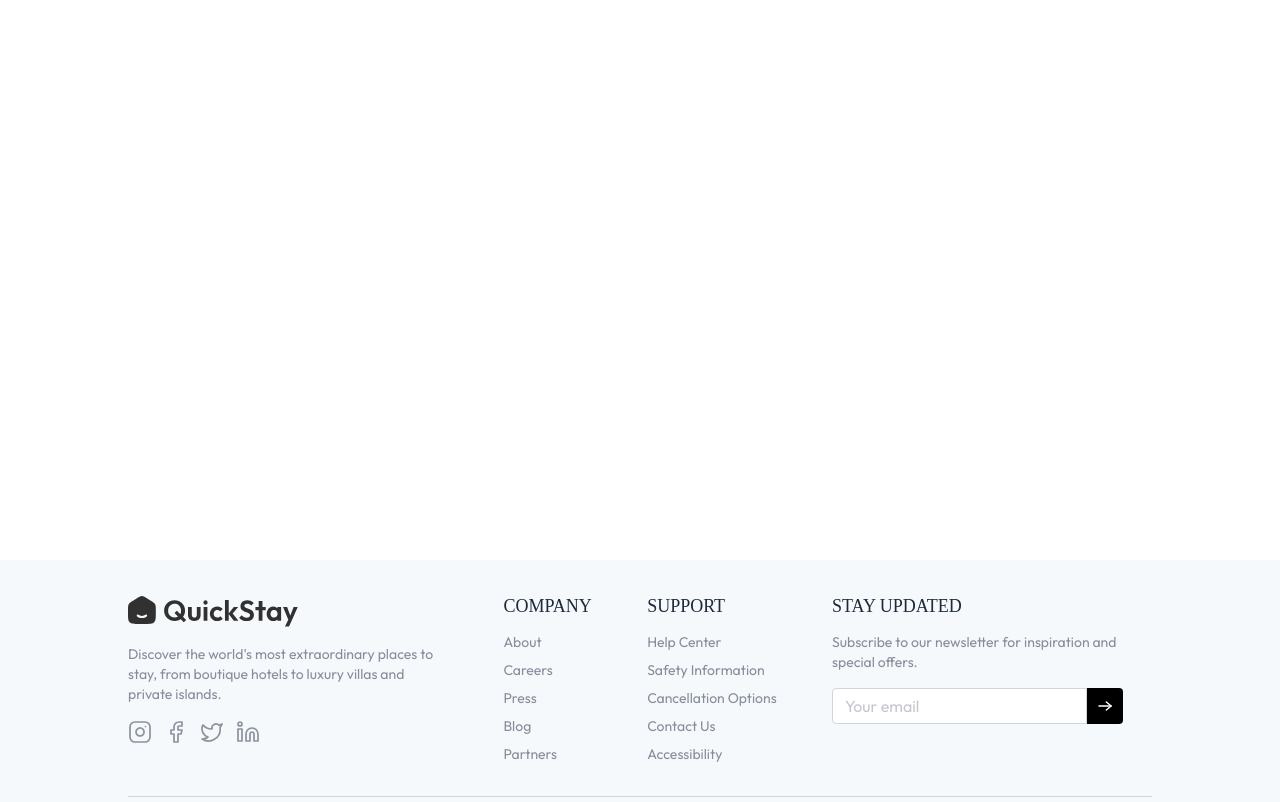
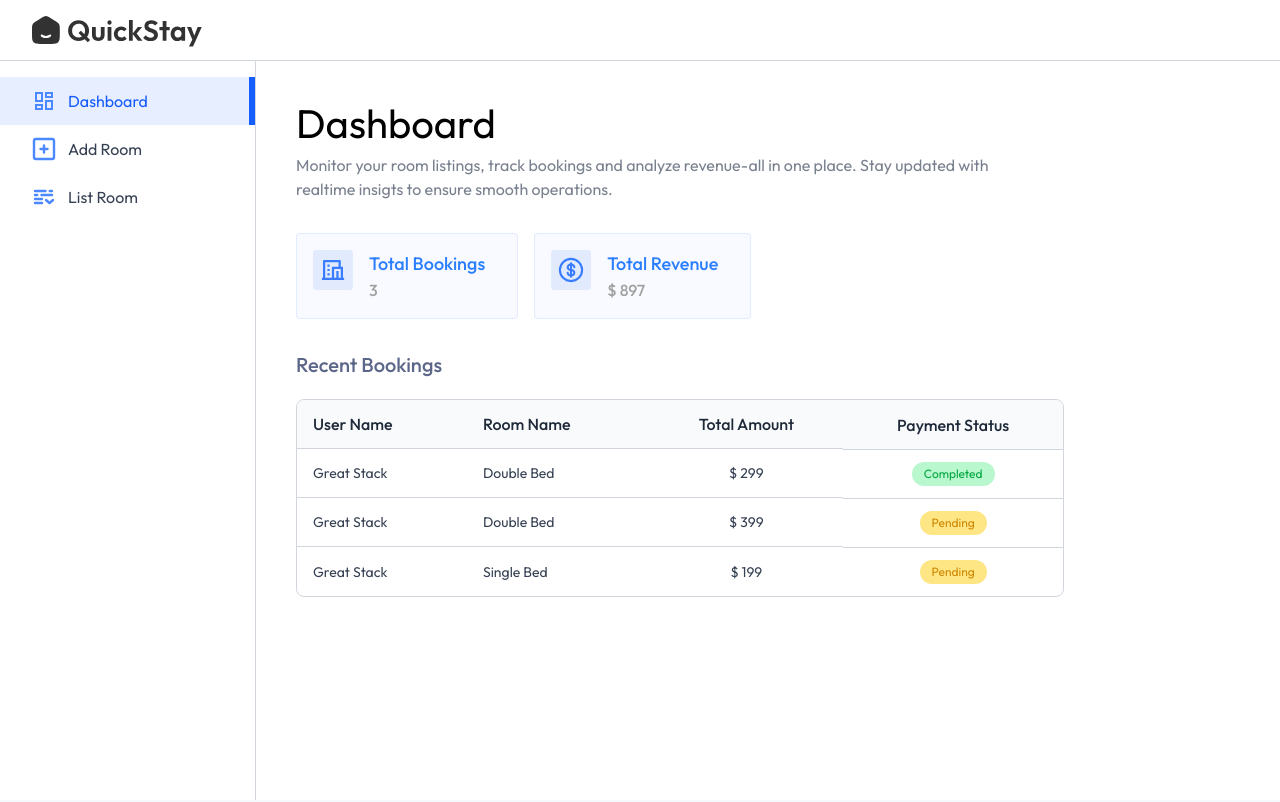
Before and after one commit to abhijitradhakrishnan/Hotel-Booking-Website, a React (Vite) app in the folder client/: page /owner in a window 1280 px wide. Shown: the top 802 px of the page. Built offline with nearby package versions, Linux system fonts and the light colour scheme; a web font is replaced by a local one.

Commit message:
feat: add hotelOwner Dashboard and Layout pages with Navbar and Sidebar components

```diff
--- a/client/src/App.jsx
+++ b/client/src/App.jsx
@@ -7,6 +7,10 @@ import AllRooms from './pages/AllRooms';
 import RoomDetails from './pages/RoomDetails';
 import MyBookings from './pages/MyBookings';
 import HotelReg from './components/HotelReg';
+import Layout from './pages/hotelOwner/Layout';
+import Dashboard from './pages/hotelOwner/Dashboard';
+import AddRoom from './pages/hotelOwner/AddRoom';
+import ListRoom from './pages/hotelOwner/ListRoom';
 
 const App = () => {
 
@@ -25,6 +29,12 @@ const App = () => {
            <Route path='/rooms' element={<AllRooms/>}/>
            <Route path='/rooms/:id' element={<RoomDetails/>}/>
            <Route path='/my-bookings' element={<MyBookings/>}/>
+           {/* Owner Layout  */}
+           <Route path='/owner' element={<Layout/>}>
+              <Route index element={<Dashboard/>}/>
+              <Route path='add-room' element={<AddRoom/>}/>
+              <Route path='list-room' element={<ListRoom/>}/>
+           </Route>
         </Routes>
       </div>
       <Footer />
--- /dev/null
+++ b/client/src/components/hotelOwner/Navbar.jsx
@@ -0,0 +1,17 @@
+import React from 'react'
+import { Link } from 'react-router-dom'
+import { assets } from '../../assets/assets'
+import { UserButton } from '@clerk/clerk-react'
+
+const Navbar = () => {
+  return (
+    <div className='flex items-center justify-between px-4 md:px-8 border-b border-gray-300 py-3 bg-white transition-all duration-300'>
+      <Link to='/'>
+        <img src={assets.logo} alt="logo" className='h-9 invert opacity-80'/>
+      </Link>
+      <UserButton />
+    </div>
+  )
+}
+
+export default Navbar
--- /dev/null
+++ b/client/src/components/hotelOwner/Sidebar.jsx
@@ -0,0 +1,25 @@
+import React from 'react'
+import { assets } from '../../assets/assets'
+import { NavLink } from 'react-router-dom'
+
+const Sidebar = () => {
+
+    const sideBarLinks = [
+        {name: "Dashboard", path: "/owner", icon: assets.dashboardIcon},
+        {name: "Add Room", path: "/owner/add-room", icon: assets.addIcon},
+        {name: "List Room", path: "/owner/list-room", icon: assets.listIcon},
+    ]
+
+  return (
+    <div className='md:w-64 w-16 border-r h-full text-base border-gray-300 pt-4 flex flex-col transition-all duration-300'>
+      {sideBarLinks.map((item, index)=>(
+        <NavLink to={item.path} key={index} end='/owner' className={({isActive})=>`flex items-center py-3 px-4 md:px-8 gap-3 ${isActive ? "border-r-4 md:border-r-[6px] bg-blue-600/10 border-blue-600 text-blue-600" : "hover:bg-gray-100/90 border-white text-gray-700"}`}>
+            <img src={item.icon} alt={item.name} className='min-h-6 min-w-6'/>
+            <p className='md:block hidden text-center'>{item.name}</p>
+        </NavLink>
+      ))}
+    </div>
+  )
+}
+
+export default Sidebar
--- /dev/null
+++ b/client/src/pages/hotelOwner/AddRoom.jsx
@@ -0,0 +1,11 @@
+import React from 'react'
+
+const AddRoom = () => {
+  return (
+    <div>
+
+    </div>
+  )
+}
+
+export default AddRoom
--- /dev/null
+++ b/client/src/pages/hotelOwner/Dashboard.jsx
@@ -0,0 +1,77 @@
+import React, { useState } from 'react'
+import Title from '../../components/Title'
+import { assets, dashboardDummyData } from '../../assets/assets'
+
+const Dashboard = () => {
+
+    const [dashboardData, setDashboardData] = useState(dashboardDummyData);
+
+  return (
+    <div>
+      <Title align='left' font='outfit' title='Dashboard' subTitle='Monitor your room listings, track bookings and analyze revenue-all in one place. Stay updated with realtime insigts to ensure smooth operations.'/>
+
+      <div className='flex gap-4 my-8'>
+        {/* ------Total Bookings---- */}
+        <div className='bg-primary/3 border border-primary/10 rounded flex p-4 pr-8'>
+            <img src={assets.totalBookingIcon} alt="" className='max-sm:hidden h-10'/>
+            <div className='flex flex-col sm:ml-4 font-medium'>
+                <p className='text-blue-500 text-lg'>Total Bookings</p>
+                <p className='text-neutral-400 text-base'>{dashboardData.totalBookings}</p>
+            </div>
+        </div>
+        {/* ------Total Revenue---- */}
+        <div className='bg-primary/3 border border-primary/10 rounded flex p-4 pr-8'>
+            <img src={assets.totalRevenueIcon} alt="" className='max-sm:hidden h-10'/>
+            <div className='flex flex-col sm:ml-4 font-medium'>
+                <p className='text-blue-500 text-lg'>Total Revenue</p>
+                <p className='text-neutral-400 text-base'>$ {dashboardData.totalRevenue}</p>
+            </div>
+        </div>
+      </div>
+
+      {/* ------Recent Bookings---- */}
+        <h2 className='text-xl text-blue-950/70 font-medium mb-5'>Recent Bookings</h2>
+
+        <div className='w-full max-w-3xl text-left border border-gray-300 rounded-lg max-h-80 overflow-y-scroll'>
+
+            <table className='w-full'>
+
+                <thead className='bg-gray-50'>
+                    <tr>
+                        <th className='py-3 px-4 text-gray-800 font-medium'>User Name</th>
+                        <th className='py-3 px-4 text-gray-800 font-medium max-sm:hidden'>Room Name</th>
+                        <th className='py-3 px-4 text-gray-800 font-medium text-center'>Total Amount</th>
+                        <th className='py-3 px-4 text-gray-800 font-medium text-center'>Payment Status</th>
+                    </tr>
+                </thead>
+
+                <tbody className='text-sm'>
+                    {dashboardData.bookings.map((item, index)=>(
+                        <tr key={index}>
+                            <td className='py-3 px-4 text-gray-700 border-t border-gray-300'>
+                                {item.user.username}
+                            </td>
+                            <td className='py-3 px-4 text-gray-700 border-t border-gray-300 max-sm:hidden'>
+                                {item.room.roomType}
+                            </td>
+                            <td className='py-3 px-4 text-gray-700 border-t border-gray-300 text-center'>
+                                $ {item.totalPrice}
+                            </td>
+                            <td className='py-3 px-4 border-t border-gray-300 flex'>
+                                <button className={`py-1 px-3 text-xs rounded-full mx-auto ${item.isPaid ? 'bg-green-200 text-green-600' : 'bg-amber-200 text-yellow-600'}`}>
+                                    {item.isPaid ? 'Completed' : 'Pending'}
+                                </button>
+                            </td>
+                        </tr>
+                    ))}
+                </tbody>
+
+            </table>
+
+        </div>
+
+    </div>
+  )
+}
+
+export default Dashboard
--- /dev/null
+++ b/client/src/pages/hotelOwner/Layout.jsx
@@ -0,0 +1,21 @@
+import React from 'react'
+import Navbar from '../../components/hotelOwner/Navbar'
+import Sidebar from '../../components/hotelOwner/Sidebar'
+import { Outlet } from 'react-router-dom'
+
+const Layout = () => {
+  return (
+    <div className='flex flex-col h-screen'>
+      <Navbar />
+      <div className='flex h-full'>
+        <Sidebar />
+        <div className='flex-1 p-4 pt-10 md:px-10 h-full'>
+            {/*all the children component */}
+            <Outlet />
+        </div>
+      </div>
+    </div>
+  )
+}
+
+export default Layout
--- /dev/null
+++ b/client/src/pages/hotelOwner/ListRoom.jsx
@@ -0,0 +1,11 @@
+import React from 'react'
+
+const ListRoom = () => {
+  return (
+    <div>
+
+    </div>
+  )
+}
+
+export default ListRoom
```
